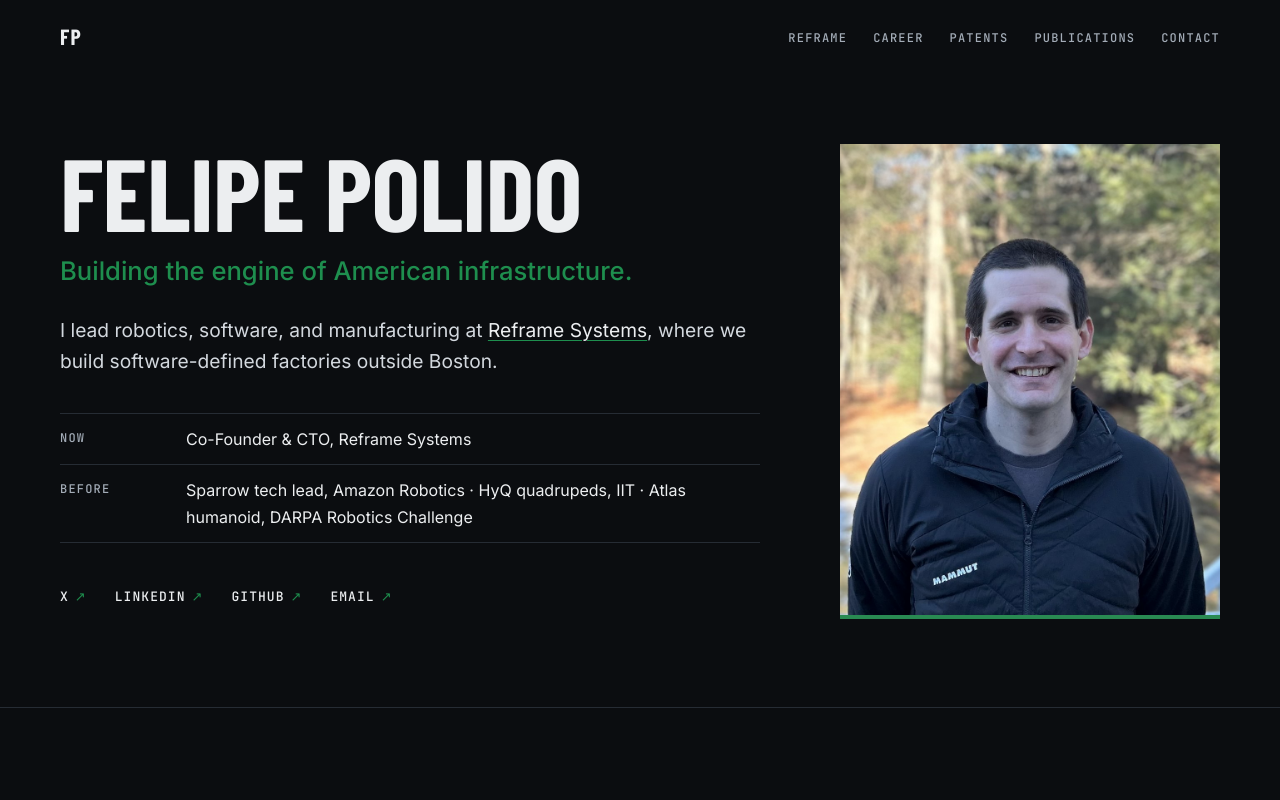
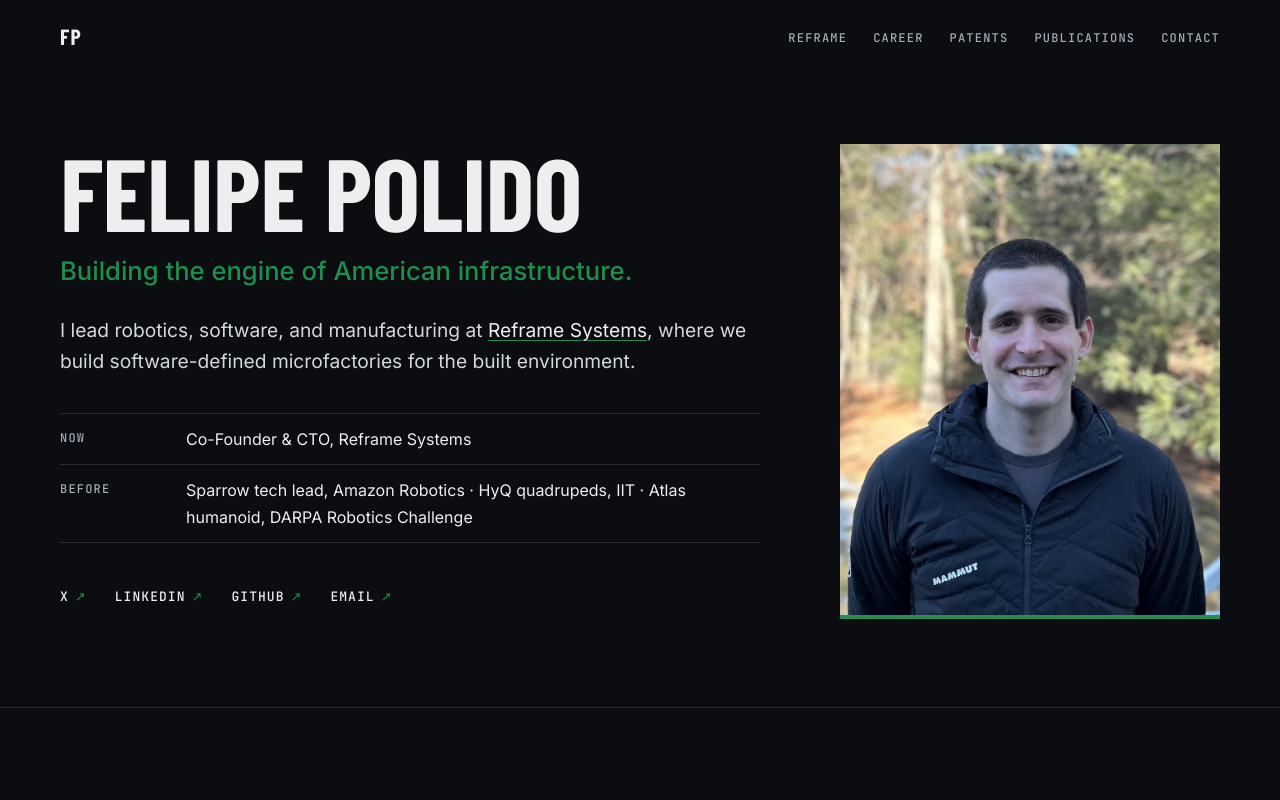
Before and after one commit to felipepolido/felipepolido.github.io, a plain HTML site: page index.html in a window 1280 px wide. Shown: the top 800 px of the page. Drawn offline with nearby package versions, Linux system fonts and the light colour scheme.

Commit message:
Update header bio line
Software-defined microfactories for the built environment.

Co-Authored-By: Claude Fable 5.2 <noreply@anthropic.com>
Claude-Session: https://claude.ai/code/session_017yLMqRbeFG5nu6gyM7rEAA

```diff
--- a/index.html
+++ b/index.html
@@ -179,7 +179,7 @@ footer a,footer span{font-family:var(--mono);font-size:12px;letter-spacing:.1em;
     <div class="pf-copy">
       <h1>Felipe Polido</h1>
       <p class="pf-tag">Building the engine of American infrastructure.</p>
-      <p class="pf-bio">I lead robotics, software, and manufacturing at <a href="https://www.reframe.systems/">Reframe Systems</a>, where we build software-defined factories outside Boston.</p>
+      <p class="pf-bio">I lead robotics, software, and manufacturing at <a href="https://www.reframe.systems/">Reframe Systems</a>, where we build software-defined microfactories for the built environment.</p>
       <dl class="pf-facts"><div><dt>Now</dt><dd>Co-Founder &amp; CTO, Reframe Systems</dd></div><div><dt>Before</dt><dd>Sparrow tech lead, Amazon Robotics &middot; HyQ quadrupeds, IIT &middot; Atlas humanoid, DARPA Robotics Challenge</dd></div></dl>
       <ul class="pf-links"><li><a href="https://x.com/felipe_makes">X</a></li><li><a href="https://www.linkedin.com/in/felipepolido/">LinkedIn</a></li><li><a href="https://github.com/felipepolido">GitHub</a></li><li><a href="mailto:felipe.polido@gmail.com">Email</a></li></ul>
     </div>
```
